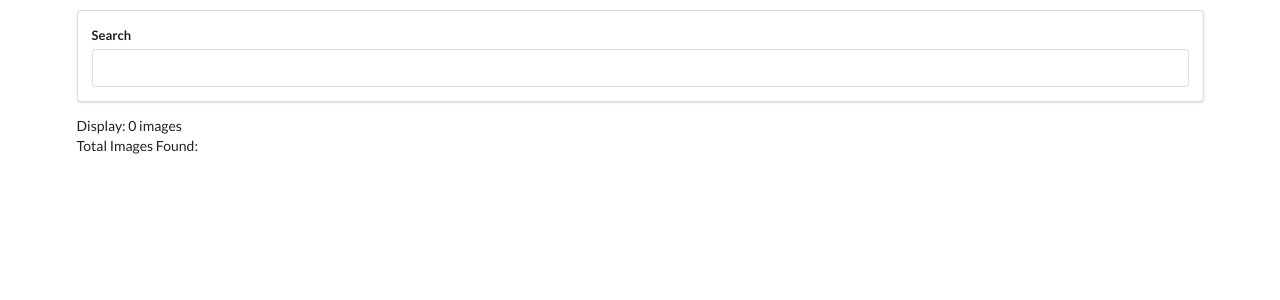
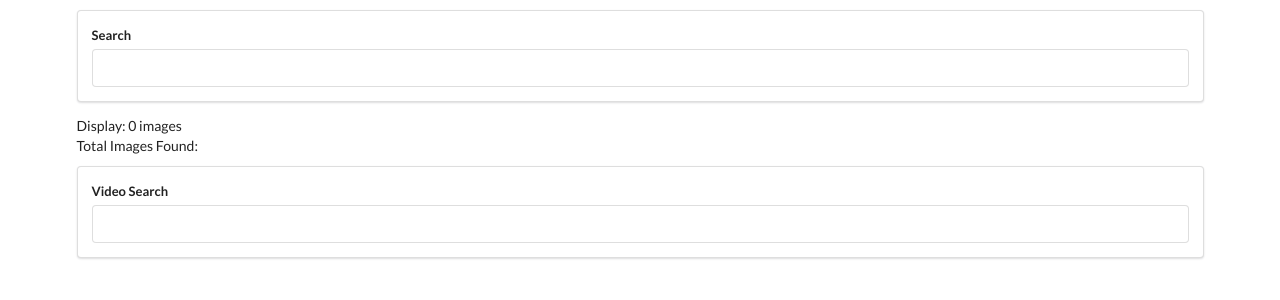
Before and after one commit to mason23zh/picsearch, a React (Create React App) app: page / in a window 1280 px wide. Shown: the top 300 px of the page. Built offline with nearby package versions, Linux system fonts and the light colour scheme.

Commit message:
add Youtube API, add Video Search Bar

```diff
--- /dev/null
+++ b/src/api/youtube.js
@@ -0,0 +1,13 @@
+import axios from "axios";
+
+const KEY = "AIzaSyDbA6WUJMRbUzBEB9PnzmyTvioWK2jm6Uo";
+
+export default axios.create({
+  baseURL: "https://www.googleapis.com/youtube/v3",
+  params: {
+    part: "snippet",
+    maxResults: 5,
+    type: "video",
+    key: KEY,
+  },
+});
--- a/src/components/App.js
+++ b/src/components/App.js
@@ -1,13 +1,21 @@
 import React from "react";
 import SearchBar from "./SearchBar";
 import ImageList from "./ImageList";
+import VideoSearchBar from "./VideoSearchBar";
 import unsplash from "../api/unsplash";
+import youtube from "../api/youtube";
 
 class App extends React.Component {
-  state = { images: [], totalImageFound: null };
+  state = {
+    images: [],
+    totalImageFound: null,
+    videoList: [],
+    selectedVideo: null,
+  };
+
   //Use Arrow function to bind 'this' to callback function
   //in order to avoid the 'undefined' issue
-  onSearchSubmit = async (term) => {
+  onImageSearchSubmit = async (term) => {
     //HTTP Request with Axios
     const res = await unsplash.get("/search/photos", {
       params: { query: term },
@@ -19,16 +27,32 @@ class App extends React.Component {
     });
   };
 
+  //Youtube API call
+  onVideoTermSubmit = async (term) => {
+    const res = await youtube.get("/search", {
+      params: {
+        q: term,
+      },
+    });
+    this.setState({ videoList: res.data.items });
+  };
+
   render() {
+    console.log(this.state.videoList);
     return (
+      <div>
         <div className="ui container" style={{ marginTop: "10px" }}>
-        <SearchBar onSubmitSearch={this.onSearchSubmit} />
+          <SearchBar onImageSearchSubmit={this.onImageSearchSubmit} />
           <ImageList images={this.state.images} />
           <p>
             Display: {this.state.images.length} images <br />
             Total Images Found: {this.state.totalImageFound}
           </p>
         </div>
+        <div className="ui container" style={{ marginTop: "10px" }}>
+          <VideoSearchBar onVideoFormSubmit={this.onVideoTermSubmit} />
+        </div>
+      </div>
     );
   }
 }
--- a/src/components/SearchBar.js
+++ b/src/components/SearchBar.js
@@ -7,7 +7,7 @@ class SearchBar extends React.Component {
   onFormSubmit = (event) => {
     event.preventDefault();
     //reference props in class based component as 'this.props'
-    this.props.onSubmitSearch(this.state.term);
+    this.props.onImageSearchSubmit(this.state.term);
   };
 
   render() {
--- /dev/null
+++ b/src/components/VideoSearchBar.js
@@ -0,0 +1,33 @@
+import React from "react";
+
+class VideoSearchBar extends React.Component {
+  state = { videoSearchItem: "" };
+
+  onInputChange = (e) => {
+    this.setState({ videoSearchItem: e.target.value });
+  };
+
+  onFormSubmit = (e) => {
+    e.preventDefault();
+    this.props.onVideoFormSubmit(this.state.videoSearchTerm);
+  };
+
+  render() {
+    return (
+      <div className="video-search-bar ui segment">
+        <form onSubmit={this.onFormSubmit} className="ui form">
+          <div className="field">
+            <label>Video Search</label>
+            <input
+              type="text"
+              value={this.state.videoSearchItem}
+              onChange={this.onInputChange}
+            />
+          </div>
+        </form>
+      </div>
+    );
+  }
+}
+
+export default VideoSearchBar;
```
Lines whose indentation alone changed are shown as unchanged.
